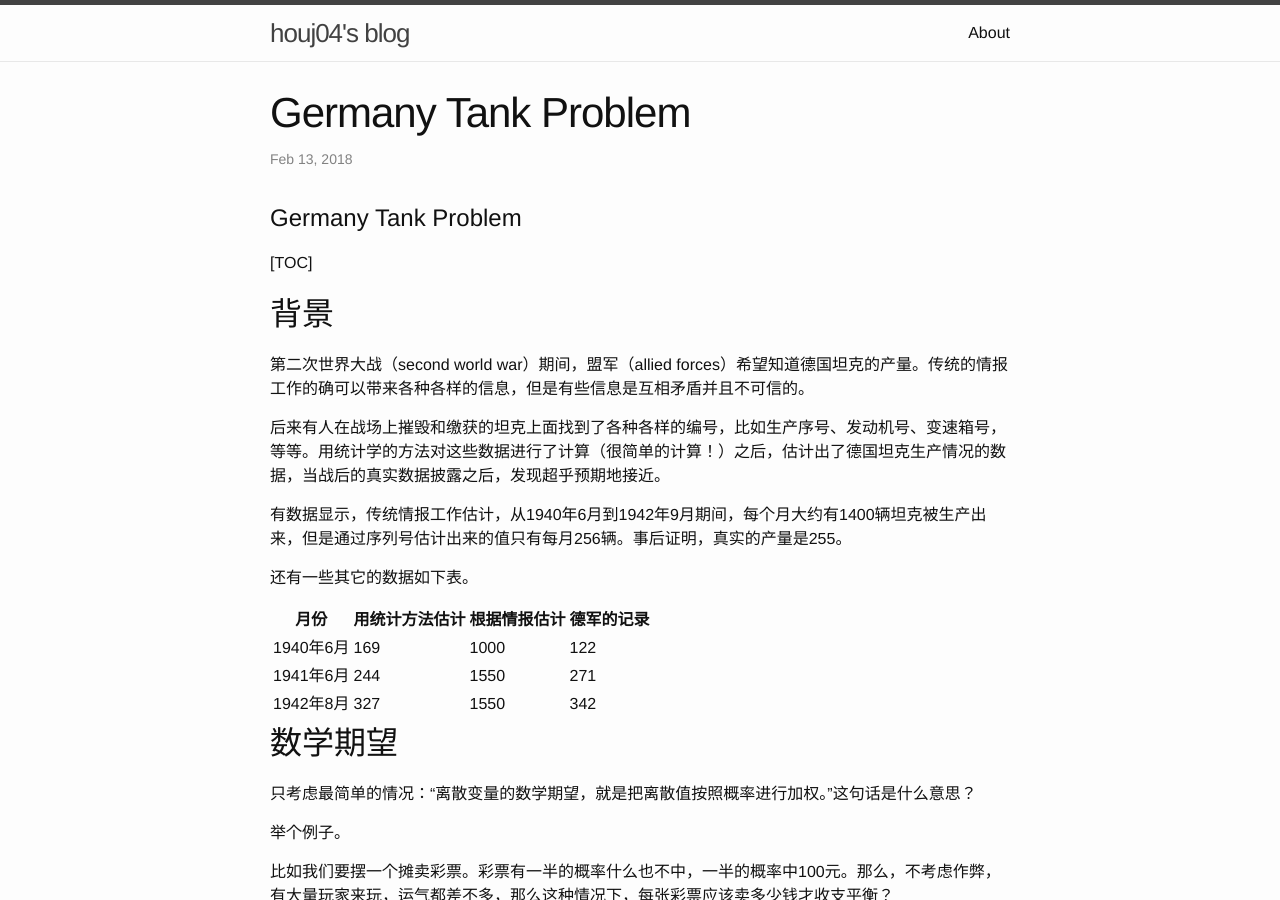
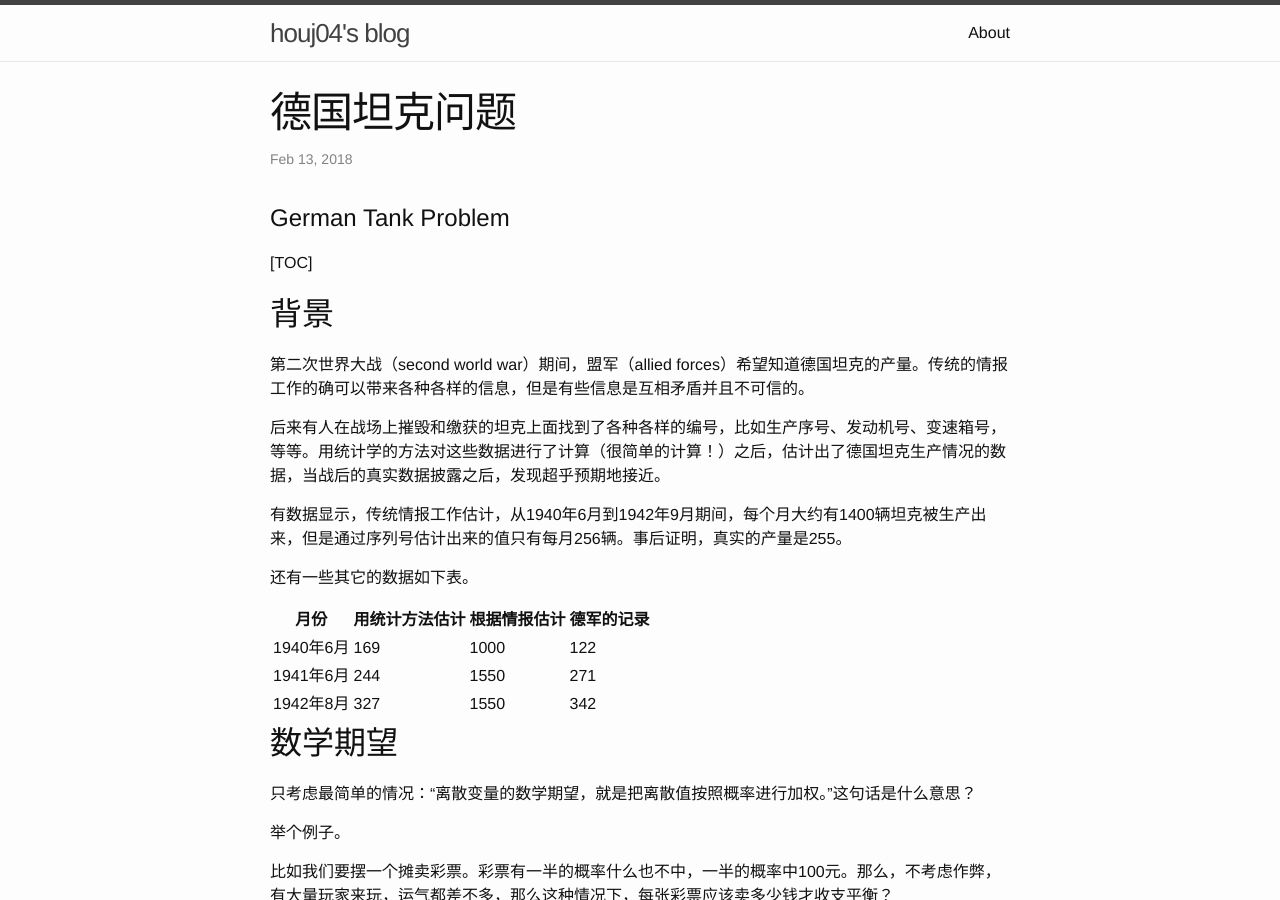
Before and after one commit to houj04/houj04.github.io, a Jekyll site: the page built from _posts/2018-02-13-german-tank-problem.markdown, in a window 1280 px wide and 900 px high. Built offline with Jekyll 4.4.1, drawn with Linux system fonts in a browser that asks for light colours; formulas are drawn with MathJax 3.

Commit message:
fix post titles.

```diff
--- a/_posts/2018-02-12-logistic-regression.markdown
+++ b/_posts/2018-02-12-logistic-regression.markdown
@@ -1,6 +1,6 @@
 ---
 layout: post
-title: "Logistic Regression"
+title: "逻辑回归"
 categories: mypost
 ---
 
--- a/_posts/2018-02-13-germany-tank-problem.markdown
+++ b/_posts/2018-02-13-german-tank-problem.markdown
@@ -1,10 +1,10 @@
 ---
 layout: post
-title: "Germany Tank Problem"
+title: "德国坦克问题"
 categories: mypost
 ---
 
-# Germany Tank Problem
+# German Tank Problem
 
 [TOC]
 
```
